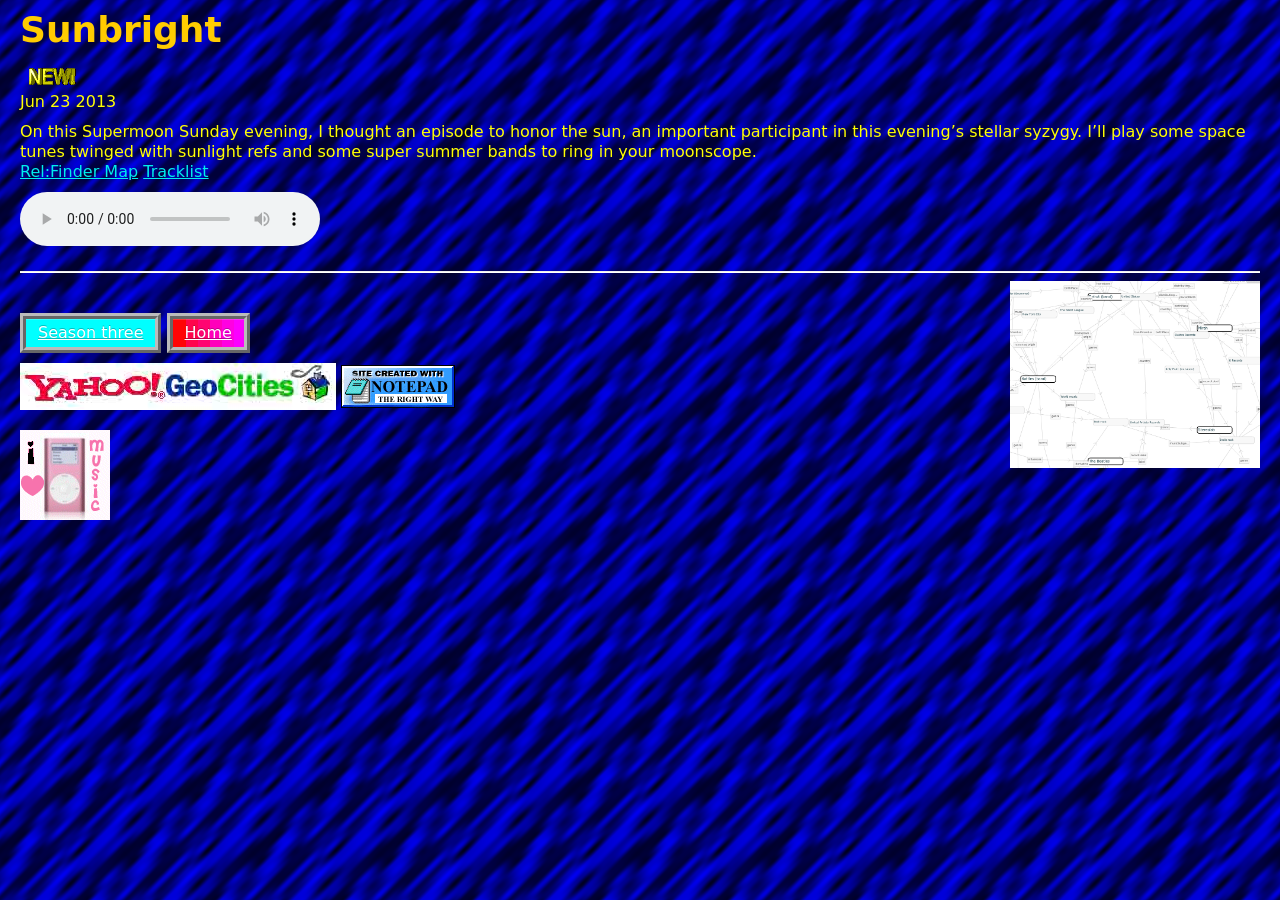
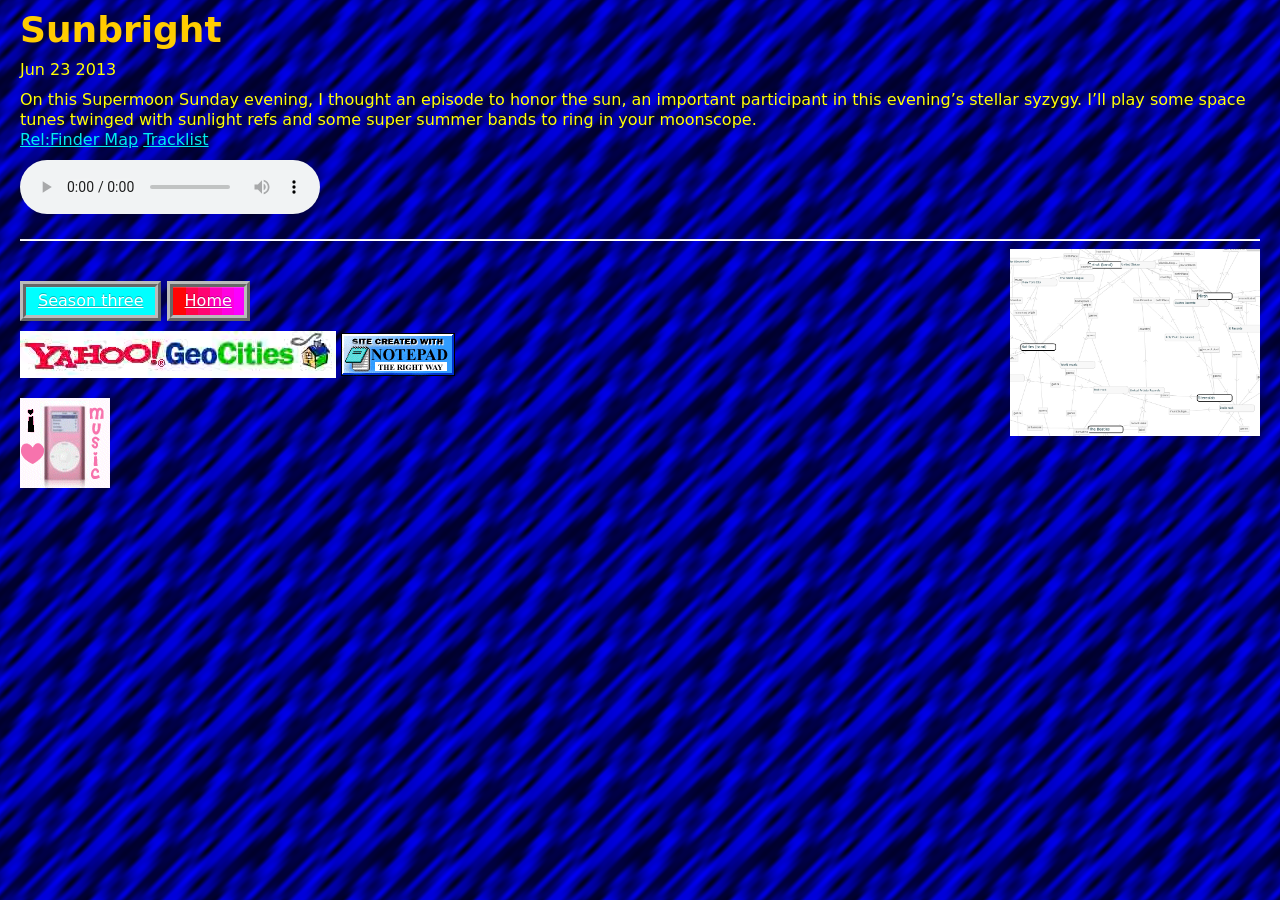
Before and after one commit to auremoser/stereosemantics, a Jekyll site: the page built from _posts/2013-06-23-sunbright.html, in a window 1280 px wide. Built offline with Jekyll 4.4.1, drawn with Linux system fonts in a browser that asks for light colours.

Commit message:
remove new gif from season 3 - no longer new

```diff
--- a/_layouts/season03.html
+++ b/_layouts/season03.html
@@ -9,7 +9,7 @@ layout: default
 
 			{% if page.episode %}
 				<header class="post-header">
-					<h2><blink>{{ page.title }}</blink></h2><img src="{{ site.base_url }}/img/s01/new2.gif">
+					<h2><blink>{{ page.title }}</blink></h2>
 					<p class="date">{{ page.date | date: site.date_format }}</p>
 				</header>
 			{% endif %}
```
